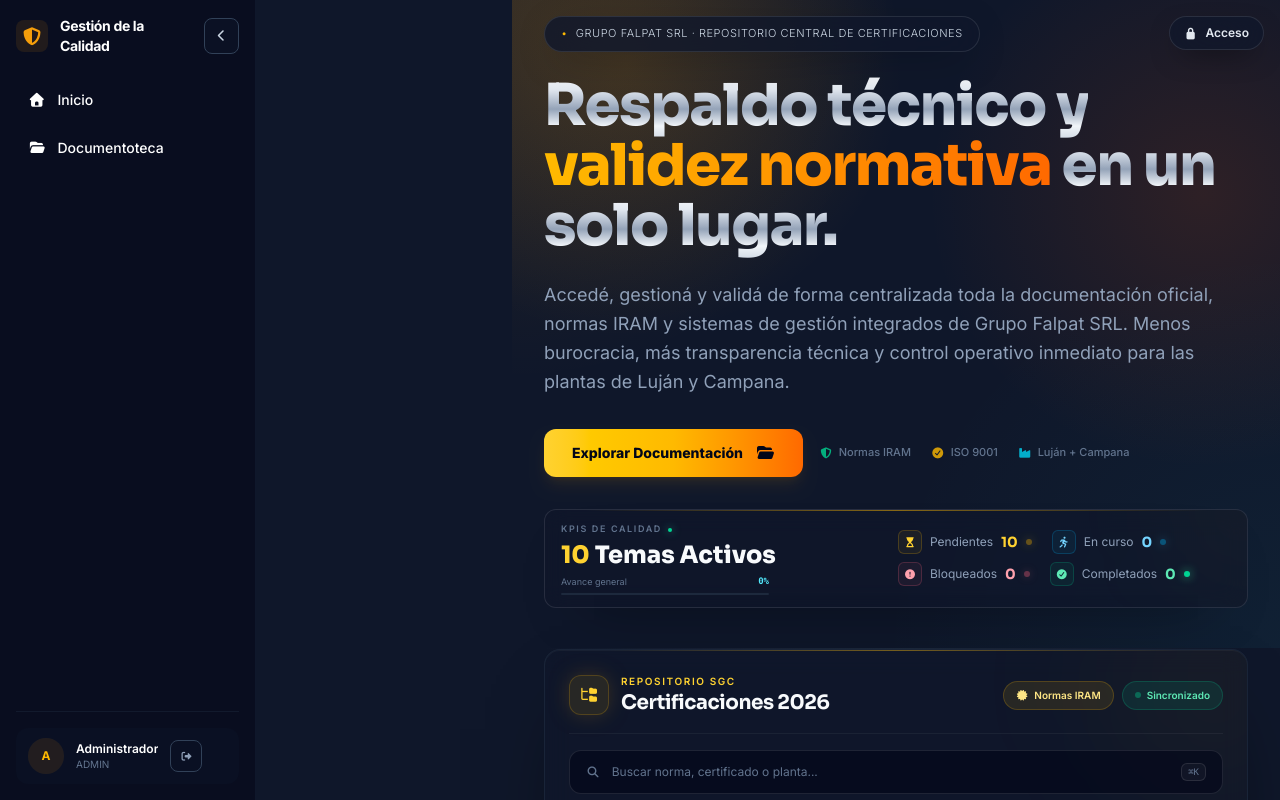
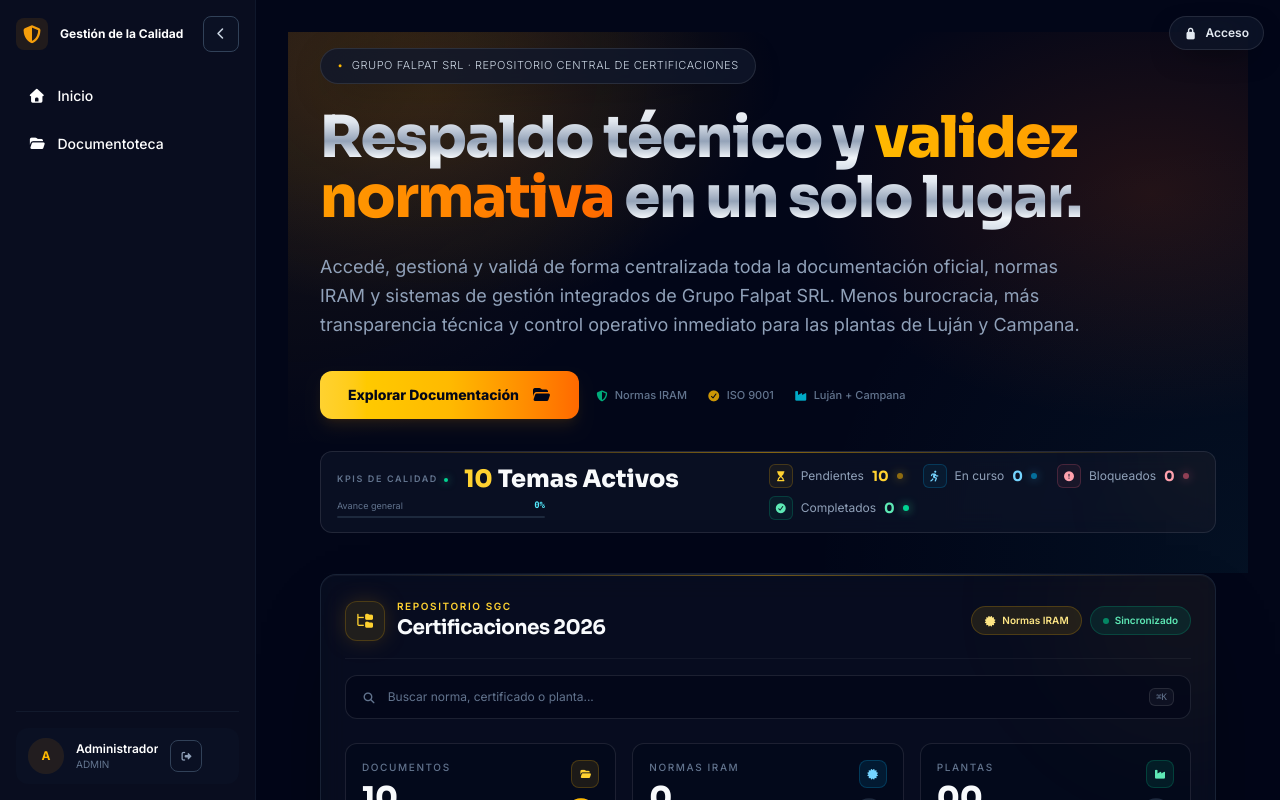
Before and after one commit to ssaavedra1969-png/Cetificacion, a Next.js app: page / in a window 1280 px wide. Shown: the top 800 px of the page. Built offline with nearby package versions, Linux system fonts and the light colour scheme; no server answers.

Commit message:
fix: layout maestro estable, sidebar no deforma contenido derecho

```diff
--- a/src/components/RootShell.tsx
+++ b/src/components/RootShell.tsx
@@ -15,14 +15,11 @@ export default function RootShell({ children }: { children: React.ReactNode }) {
   if (sinSidebar) return <>{children}</>;
 
   return (
-    <div className="min-h-screen bg-[#090d1f] flex flex-col">
-      <div className="flex flex-1 overflow-hidden">
+    <div className="flex min-h-screen bg-slate-950 overflow-x-hidden">
       <Sidebar isOpen={isOpen} setIsOpen={setIsOpen} />
 
       <div
-          className={`flex-1 min-w-0 overflow-y-auto bg-[#0f172a] transition-all duration-300 ease-in-out ${
-            isOpen ? "md:pl-64" : "md:pl-20"
-          }`}
+        className="flex-1 min-w-0 w-full overflow-y-auto p-6 md:p-8 transition-all duration-300 ease-in-out"
       >
         {!sinAcceso && (
           <div className="pointer-events-none fixed inset-x-0 top-0 z-30 hidden justify-end p-4 md:flex">
@@ -34,6 +31,5 @@ export default function RootShell({ children }: { children: React.ReactNode }) {
         {children}
       </div>
     </div>
-    </div>
   );
 }
--- a/src/components/Sidebar.tsx
+++ b/src/components/Sidebar.tsx
@@ -11,7 +11,7 @@ export default function Sidebar({
 }) {
   return (
     <aside
-      className={`w-${isOpen ? 64 : 20} h-screen bg-[#090d1f] border-r border-slate-900 transition-all duration-300 ease-in-out flex flex-col justify-between p-4 shrink-0`}
+      className={`w-${isOpen ? 64 : 20} h-screen sticky top-0 bg-[#090d1f] border-r border-slate-900 transition-all duration-300 ease-in-out flex flex-col justify-between p-4 shrink-0`}
     >
       {/* Cabecera con logo y botón de toggle */}
       <div className="flex items-center justify-between gap-3 mb-6">
@@ -19,12 +19,8 @@ export default function Sidebar({
           <span className="flex h-8 w-8 shrink-0 items-center justify-center rounded-lg bg-gold/10 text-gold font-bold text-lg">
             <i className="fa-solid fa-shield-halved" aria-hidden="true" />
           </span>
-          {!isOpen ? (
-            <span className="text-xs font-bold text-white tracking-tight">
-              SG
-            </span>
-          ) : (
-            <span className="text-sm font-bold text-white tracking-tight">
+          {isOpen && (
+            <span className="text-xs font-bold text-white transition-opacity duration-200">
               Gestión de la Calidad
             </span>
           )}
```
Lines whose indentation alone changed are shown as unchanged.
